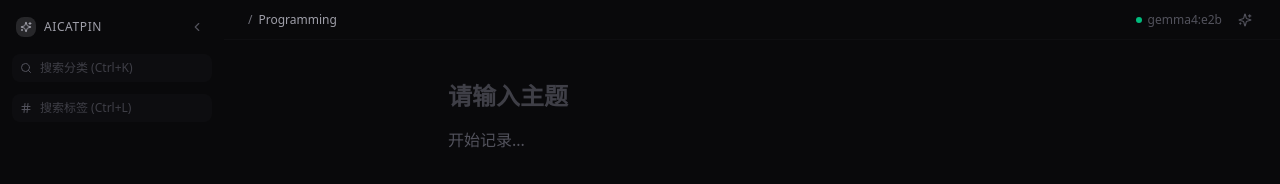
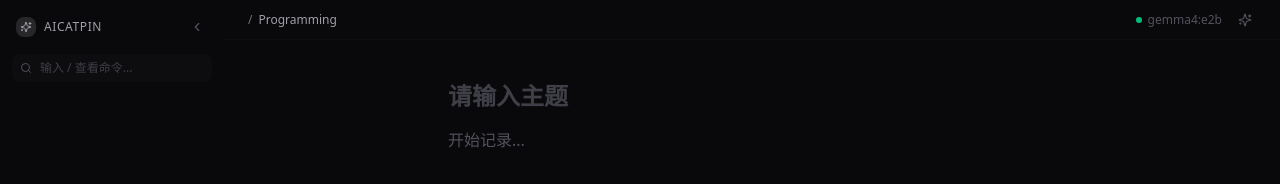
Before and after one commit to zbb88888/aicatpin, a React (Vite) app: page / in a window 1280 px wide. Shown: the top 184 px of the page. Built offline with nearby package versions, Linux system fonts and the light colour scheme.

Commit message:
重构侧边栏为单命令框：通过 / 触发功能接口
- 合并两个搜索框为一个命令框
- /class 表示搜索分类
- /label 表示搜索标签
- /h 显示帮助命令和交互方式
- 添加命令模式提示
- 添加帮助面板组件

```diff
--- a/src/components/layout/MainLayout.tsx
+++ b/src/components/layout/MainLayout.tsx
@@ -7,10 +7,12 @@ import {
   ChevronRight,
   Plus,
   Search,
-  Hash,
   Sparkles,
   Network,
-  X
+  X,
+  HelpCircle,
+  Folder,
+  Hash
 } from 'lucide-react'
 
 // ============================================================
@@ -39,43 +41,110 @@ function StatusIndicator({ status, progress }: { status: SaveStatus; progress: s
 }
 
 // ============================================================
-// 左侧搜索组件（极简版）
+// 帮助面板组件
+// ============================================================
+
+function HelpPanel({ onClose }: { onClose: () => void }) {
+  const commands = [
+    { cmd: '/class', desc: '搜索分类', example: '/class Networking' },
+    { cmd: '/label', desc: '搜索标签', example: '/label rust' },
+    { cmd: '/h', desc: '显示帮助', example: '/h' },
+  ]
+
+  const shortcuts = [
+    { key: 'Ctrl+K', desc: '聚焦搜索框' },
+    { key: 'Ctrl+\\', desc: '切换侧边栏' },
+    { key: 'Ctrl+Shift+A', desc: '打开 AI 面板' },
+    { key: 'Ctrl+S', desc: '保存笔记' },
+  ]
+
+  return (
+    <div className="absolute left-0 right-0 top-full mt-1 bg-zinc-900/95 border border-zinc-800/50 rounded-lg shadow-xl z-50 backdrop-blur-sm">
+      <div className="p-3">
+        <div className="flex items-center justify-between mb-3">
+          <h3 className="text-xs font-medium text-zinc-300">帮助命令</h3>
+          <button
+            onClick={onClose}
+            className="p-0.5 hover:bg-zinc-800/50 rounded"
+          >
+            <X className="w-3 h-3 text-zinc-500" />
+          </button>
+        </div>
+
+        {/* 命令列表 */}
+        <div className="space-y-2 mb-4">
+          <h4 className="text-[10px] font-medium text-zinc-500 uppercase tracking-wider">
+            斜杠命令
+          </h4>
+          {commands.map((cmd) => (
+            <div key={cmd.cmd} className="flex items-center gap-2">
+              <code className="px-1.5 py-0.5 text-[10px] text-cyan-400 bg-cyan-500/10 rounded font-mono">
+                {cmd.cmd}
+              </code>
+              <span className="text-xs text-zinc-400">{cmd.desc}</span>
+            </div>
+          ))}
+        </div>
+
+        {/* 快捷键列表 */}
+        <div className="space-y-2">
+          <h4 className="text-[10px] font-medium text-zinc-500 uppercase tracking-wider">
+            快捷键
+          </h4>
+          {shortcuts.map((shortcut) => (
+            <div key={shortcut.key} className="flex items-center justify-between">
+              <kbd className="px-1.5 py-0.5 text-[10px] text-zinc-400 bg-zinc-800/50 rounded font-mono">
+                {shortcut.key}
+              </kbd>
+              <span className="text-xs text-zinc-500">{shortcut.desc}</span>
+            </div>
+          ))}
+        </div>
+      </div>
+    </div>
+  )
+}
+
+// ============================================================
+// 左侧搜索组件（单命令框）
 // ============================================================
 
 function Sidebar({
   isCollapsed,
-  onToggle,
-  selectedCategory,
-  onSelectCategory,
-  selectedTags,
-  onToggleTag
+  onToggle
 }: {
   isCollapsed: boolean
   onToggle: () => void
-  selectedCategory: string
-  onSelectCategory: (id: string) => void
-  selectedTags: string[]
-  onToggleTag: (tag: string) => void
 }) {
-  const [categoryQuery, setCategoryQuery] = useState('')
-  const [tagQuery, setTagQuery] = useState('')
-  const [categoryFocused, setCategoryFocused] = useState(false)
-  const [tagFocused, setTagFocused] = useState(false)
-  const categoryInputRef = useRef<HTMLInputElement>(null)
-  const tagInputRef = useRef<HTMLInputElement>(null)
+  const [query, setQuery] = useState('')
+  const [focused, setFocused] = useState(false)
+  const [showHelp, setShowHelp] = useState(false)
+  const [commandMode, setCommandMode] = useState<'none' | 'class' | 'label' | 'help'>('none')
+  const inputRef = useRef<HTMLInputElement>(null)
+
+  // 解析命令
+  useEffect(() => {
+    const trimmed = query.trim()
+    if (trimmed.startsWith('/class')) {
+      setCommandMode('class')
+    } else if (trimmed.startsWith('/label')) {
+      setCommandMode('label')
+    } else if (trimmed.startsWith('/h')) {
+      setCommandMode('help')
+      setShowHelp(true)
+    } else {
+      setCommandMode('none')
+      setShowHelp(false)
+    }
+  }, [query])
 
   // 快捷键聚焦搜索框
   useEffect(() => {
     const handleKeyDown = (e: KeyboardEvent) => {
-      // Ctrl+K: 聚焦分类搜索
+      // Ctrl+K: 聚焦搜索框
       if ((e.metaKey || e.ctrlKey) && e.key === 'k') {
         e.preventDefault()
-        categoryInputRef.current?.focus()
-      }
-      // Ctrl+L: 聚焦标签搜索
-      if ((e.metaKey || e.ctrlKey) && e.key === 'l') {
-        e.preventDefault()
-        tagInputRef.current?.focus()
+        inputRef.current?.focus()
       }
     }
 
@@ -83,10 +152,53 @@ function Sidebar({
     return () => window.removeEventListener('keydown', handleKeyDown)
   }, [])
 
+  // 获取占位符文本
+  const getPlaceholder = () => {
+    switch (commandMode) {
+      case 'class':
+        return '输入分类名称...'
+      case 'label':
+        return '输入标签名称...'
+      case 'help':
+        return '显示帮助中...'
+      default:
+        return '输入 / 查看命令...'
+    }
+  }
+
+  // 获取命令提示
+  const getCommandHint = () => {
+    switch (commandMode) {
+      case 'class':
+        return (
+          <div className="flex items-center gap-1.5 mt-1">
+            <Folder className="w-3 h-3 text-cyan-400" />
+            <span className="text-[10px] text-cyan-400">搜索分类模式</span>
+          </div>
+        )
+      case 'label':
+        return (
+          <div className="flex items-center gap-1.5 mt-1">
+            <Hash className="w-3 h-3 text-cyan-400" />
+            <span className="text-[10px] text-cyan-400">搜索标签模式</span>
+          </div>
+        )
+      case 'help':
+        return (
+          <div className="flex items-center gap-1.5 mt-1">
+            <HelpCircle className="w-3 h-3 text-cyan-400" />
+            <span className="text-[10px] text-cyan-400">帮助模式</span>
+          </div>
+        )
+      default:
+        return null
+    }
+  }
+
   return (
     <aside
       className={cn(
-        'h-full flex flex-col transition-all duration-300',
+        'h-full flex flex-col transition-all duration-300 relative',
         isCollapsed ? 'w-0 overflow-hidden' : 'w-56'
       )}
     >
@@ -106,59 +218,36 @@ function Sidebar({
         </button>
       </div>
 
-      {/* 搜索区域 */}
-      <div className="flex-1 px-3 space-y-3">
-        {/* 分类搜索 */}
-        <div>
+      {/* 命令搜索框 */}
+      <div className="px-3 relative">
         <div className="relative">
           <Search className="absolute left-2 top-2 h-3 w-3 text-zinc-600" />
           <input
-              ref={categoryInputRef}
+            ref={inputRef}
             type="text"
-              placeholder="搜索分类 (Ctrl+K)"
-              value={categoryQuery}
-              onChange={(e) => setCategoryQuery(e.target.value)}
-              onFocus={() => setCategoryFocused(true)}
-              onBlur={() => setTimeout(() => setCategoryFocused(false), 200)}
+            placeholder={getPlaceholder()}
+            value={query}
+            onChange={(e) => setQuery(e.target.value)}
+            onFocus={() => setFocused(true)}
+            onBlur={() => setTimeout(() => setFocused(false), 200)}
             className="w-full pl-7 pr-2 py-1.5 text-xs bg-zinc-900/30 text-zinc-300 placeholder-zinc-700 focus:outline-none focus:bg-zinc-900/50 rounded"
           />
         </div>
 
-          {/* 激活状态提示 */}
-          {categoryFocused && (
-            <div className="mt-2 px-2 py-1.5 text-[10px] text-zinc-600 bg-zinc-900/20 rounded">
-              输入字符以检索数据库...
-            </div>
-          )}
-        </div>
+        {/* 命令提示 */}
+        {getCommandHint()}
 
-        {/* 标签搜索 */}
-        <div>
-          <div className="relative">
-            <Hash className="absolute left-2 top-2 h-3 w-3 text-zinc-600" />
-            <input
-              ref={tagInputRef}
-              type="text"
-              placeholder="搜索标签 (Ctrl+L)"
-              value={tagQuery}
-              onChange={(e) => setTagQuery(e.target.value)}
-              onFocus={() => setTagFocused(true)}
-              onBlur={() => setTimeout(() => setTagFocused(false), 200)}
-              className="w-full pl-7 pr-2 py-1.5 text-xs bg-zinc-900/30 text-zinc-300 placeholder-zinc-700 focus:outline-none focus:bg-zinc-900/50 rounded"
-            />
-          </div>
-
-          {/* 激活状态提示 */}
-          {tagFocused && (
-            <div className="mt-2 px-2 py-1.5 text-[10px] text-zinc-600 bg-zinc-900/20 rounded">
-              输入字符以检索数据库...
-            </div>
+        {/* 帮助面板 */}
+        {showHelp && (
+          <HelpPanel onClose={() => {
+            setShowHelp(false)
+            setQuery('')
+          }} />
         )}
       </div>
 
       {/* 干净的留白区域 */}
       <div className="flex-1" />
-      </div>
 
       {/* 底部操作 */}
       <div className="p-3">
@@ -264,8 +353,6 @@ function AIPanel({
 export function MainLayout() {
   const [sidebarCollapsed, setSidebarCollapsed] = useState(false)
   const [aiPanelOpen, setAiPanelOpen] = useState(false)
-  const [selectedCategory] = useState('programming')
-  const [selectedTags] = useState<string[]>([])
   const [title, setTitle] = useState('')
   const [content, setContent] = useState('')
 
@@ -291,21 +378,12 @@ export function MainLayout() {
     return () => window.removeEventListener('keydown', handleKeyDown)
   }, [])
 
-  // 切换标签（保留函数签名但简化实现）
-  const handleToggleTag = (tag: string) => {
-    console.log('Toggle tag:', tag)
-  }
-
   return (
     <div className="flex h-screen w-screen bg-zinc-950 text-zinc-200 font-sans antialiased selection:bg-cyan-500/20">
-      {/* 左侧搜索栏 */}
+      {/* 左侧命令中心 */}
       <Sidebar
         isCollapsed={sidebarCollapsed}
         onToggle={() => setSidebarCollapsed(prev => !prev)}
-        selectedCategory={selectedCategory}
-        onSelectCategory={() => {}}
-        selectedTags={selectedTags}
-        onToggleTag={handleToggleTag}
       />
 
       {/* 中间主内容区 */}
@@ -362,27 +440,6 @@ export function MainLayout() {
               className="w-full text-2xl font-bold bg-transparent text-zinc-100 placeholder-zinc-700 focus:outline-none mb-4"
             />
 
-            {/* 标签 - 竖向排列 */}
-            {selectedTags.length > 0 && (
-              <div className="flex flex-col items-start gap-1.5 mb-8">
-                {selectedTags.map((tag) => (
-                  <div
-                    key={tag}
-                    className="flex items-center gap-1.5 group"
-                  >
-                    <span className="text-xs text-zinc-600">#</span>
-                    <span className="text-xs text-zinc-400">{tag}</span>
-                    <button
-                      onClick={() => handleToggleTag(tag)}
-                      className="opacity-0 group-hover:opacity-100 p-0.5 hover:bg-zinc-800/50 rounded transition-all"
-                    >
-                      <X className="w-2.5 h-2.5 text-zinc-600" />
-                    </button>
-                  </div>
-                ))}
-              </div>
-            )}
-
             {/* TipTap 编辑器 */}
             <CatPinEditor
               content={content}
```
Lines whose indentation alone changed are shown as unchanged.
